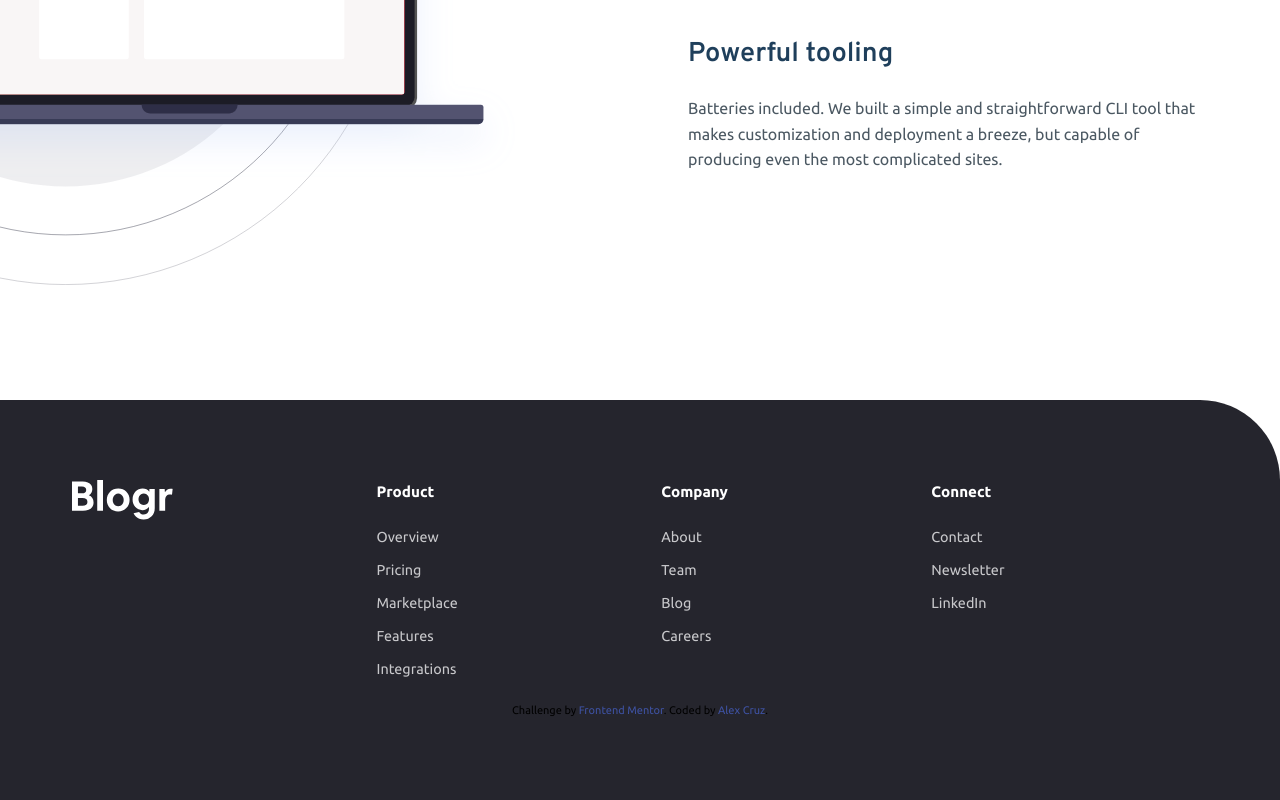
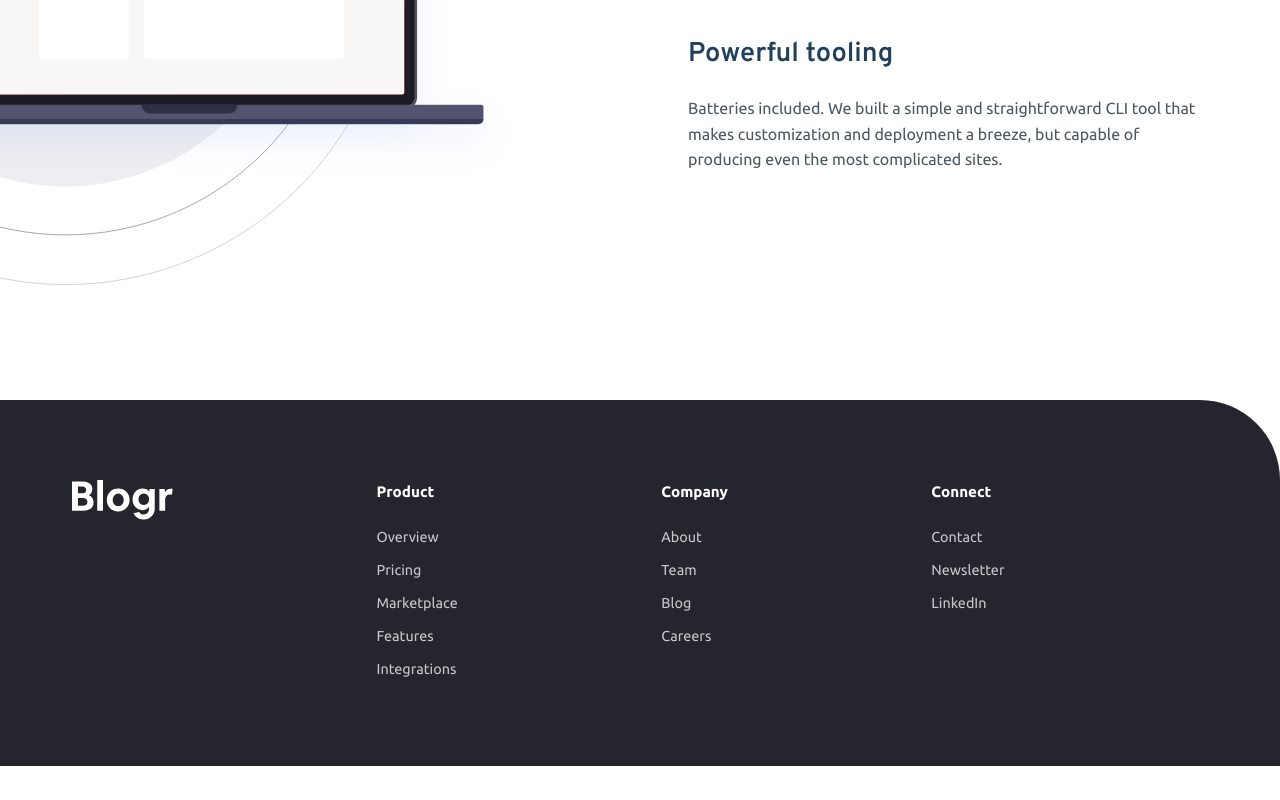
Before and after one commit to jakebogan01/Blog-Landing-Page, a website: page index.html in a window 1280 px wide. Shown: the part 2408-3208 px from the top of the page. After the commit the page ends 3174 px from the top, so only its background shows below. Drawn offline with Linux system fonts and the light colour scheme; files whose address does not match are found by name.

Commit message:
style updates

```diff
--- a/index.html
+++ b/index.html
@@ -167,10 +167,6 @@
                     </ul>
                 </nav>
             </div>
-            <div class="attribution">
-                Challenge by <a href="https://www.frontendmentor.io?ref=challenge" target="_blank">Frontend Mentor</a>.
-                Coded by <a href="github.com/xcualidox" target="_blank">Alex Cruz</a>.
-            </div>
         </footer>
     </body>
 </html>
```
